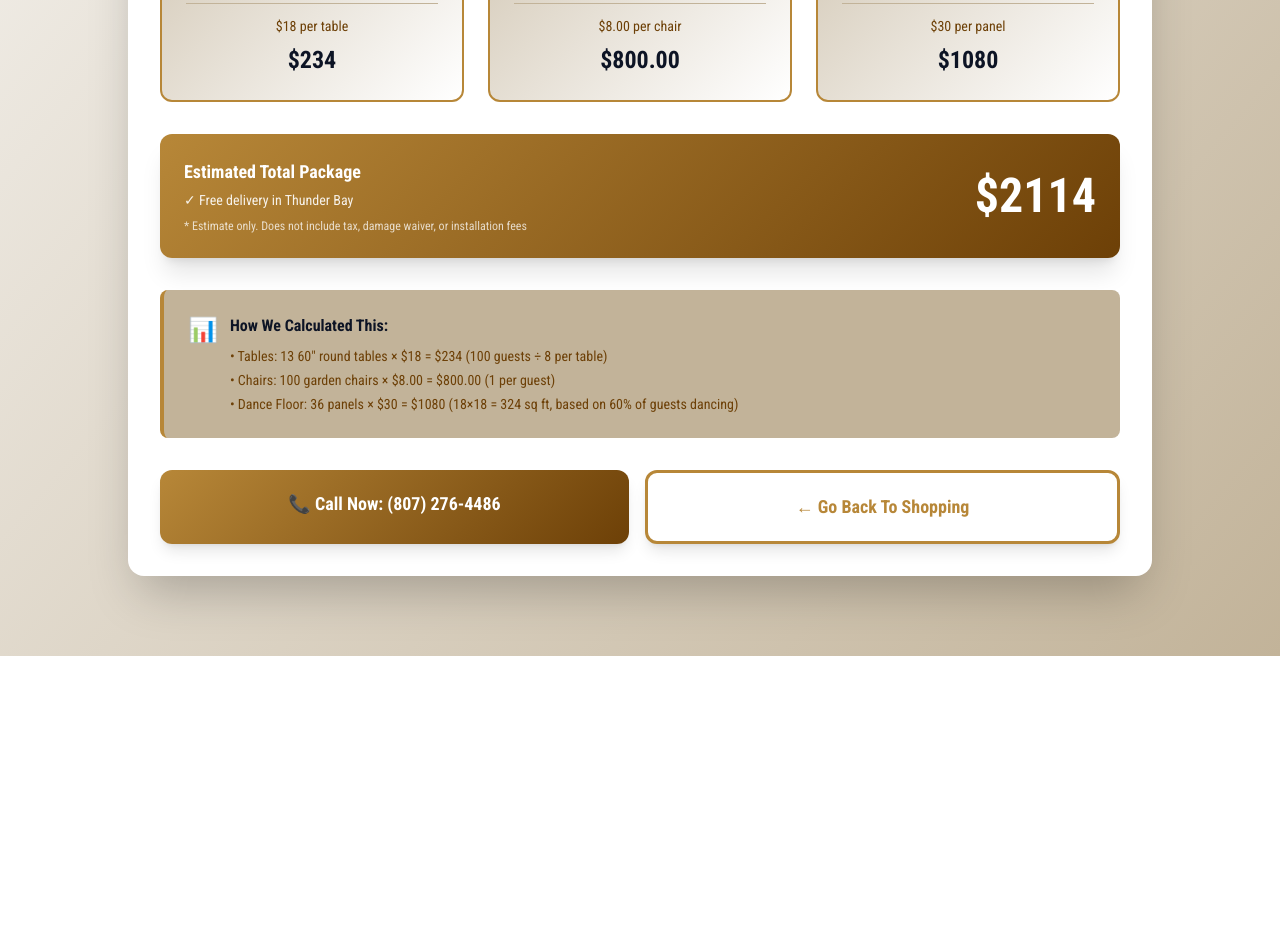
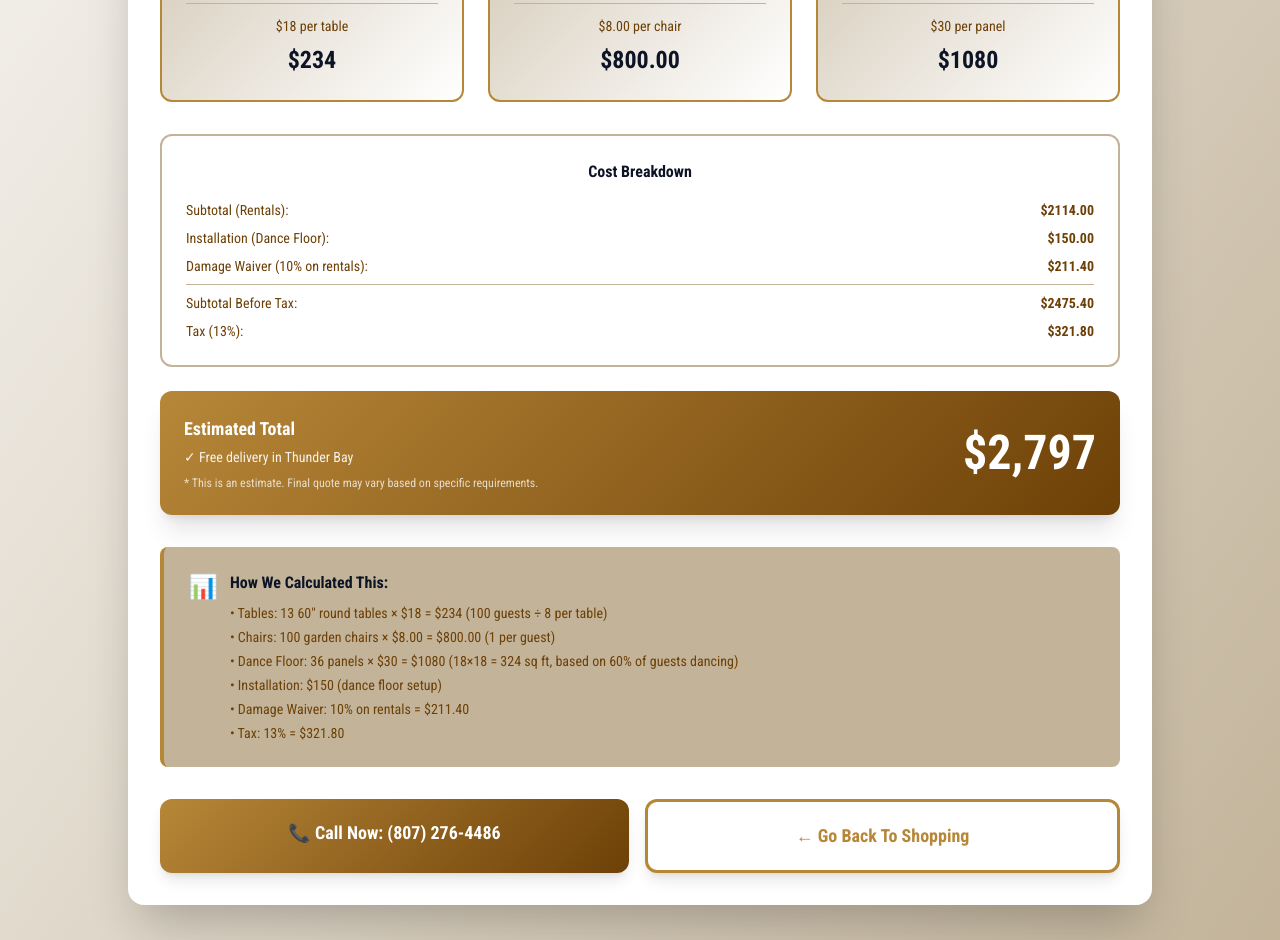
Before and after one commit to superioreventrentalstbay/rental-calculator, a plain HTML site: page index.html in a window 1280 px wide. Shown: the part 856-1796 px from the top of the page. Before the commit the page ends 1512 px from the top, so only its background shows below. Drawn offline with nearby package versions, Linux system fonts and the light colour scheme.

Commit message:
Update index.html

```diff
--- a/index.html
+++ b/index.html
@@ -233,15 +233,42 @@
                             </div>
                         </div>
 
+                        <!-- Cost Breakdown -->
+                        <div class="bg-white rounded-xl p-6 mb-6 border-2" style="border-color: #C2B399;">
+                            <h4 class="font-bold mb-4 text-center" style="color: #0D1425;">Cost Breakdown</h4>
+                            <div class="space-y-2 text-sm" style="color: #6D4007;">
+                                <div class="flex justify-between">
+                                    <span>Subtotal (Rentals):</span>
+                                    <span class="font-semibold" id="subtotal">$1,784.00</span>
+                                </div>
+                                <div class="flex justify-between" id="installationRow">
+                                    <span>Installation (Dance Floor):</span>
+                                    <span class="font-semibold">$150.00</span>
+                                </div>
+                                <div class="flex justify-between">
+                                    <span>Damage Waiver (10% on rentals):</span>
+                                    <span class="font-semibold" id="damageWaiver">$178.40</span>
+                                </div>
+                                <div class="flex justify-between border-t pt-2" style="border-color: #C2B399;">
+                                    <span>Subtotal Before Tax:</span>
+                                    <span class="font-semibold" id="beforeTax">$2,112.40</span>
+                                </div>
+                                <div class="flex justify-between">
+                                    <span>Tax (13%):</span>
+                                    <span class="font-semibold" id="tax">$274.61</span>
+                                </div>
+                            </div>
+                        </div>
+
                         <!-- Total Cost Banner -->
                         <div class="gradient-gold rounded-xl p-6 text-white shadow-xl">
                             <div class="flex flex-col md:flex-row justify-between items-center gap-4">
                                 <div class="text-center md:text-left">
-                                    <div class="text-lg font-semibold mb-1">Estimated Total Package</div>
+                                    <div class="text-lg font-semibold mb-1">Estimated Total</div>
                                     <div class="text-sm opacity-90">✓ Free delivery in Thunder Bay</div>
-                                    <div class="text-xs opacity-75 mt-2">* Estimate only. Does not include tax, damage waiver, or installation fees</div>
+                                    <div class="text-xs opacity-75 mt-2">* This is an estimate. Final quote may vary based on specific requirements.</div>
                                 </div>
-                                <div class="text-5xl font-bold" id="totalCost">$1,784</div>
+                                <div class="text-5xl font-bold" id="totalCost">$2,387</div>
                             </div>
                         </div>
                     </div>
@@ -310,8 +337,13 @@
         const chairImage = document.getElementById('chairImage');
         const danceFloorCard = document.getElementById('danceFloorCard');
         const resultsGrid = document.getElementById('resultsGrid');
+        const subtotalEl = document.getElementById('subtotal');
+        const damageWaiverEl = document.getElementById('damageWaiver');
+        const beforeTaxEl = document.getElementById('beforeTax');
+        const taxEl = document.getElementById('tax');
+        const installationRow = document.getElementById('installationRow');
 
-        // Pricing
+        // Pricing and rates
         const PRICES = {
             tables: {
                 round: 18,
@@ -323,8 +355,11 @@
             },
             danceFloor: {
                 panelPrice: 30,
-                panelSize: 9 // 3x3 ft = 9 sq ft per panel
-            }
+                panelSize: 9, // 3x3 ft = 9 sq ft per panel
+                installation: 150
+            },
+            taxRate: 0.13, // 13%
+            damageWaiverRate: 0.10 // 10%
         };
 
         function selectTableType(type) {
@@ -386,11 +421,13 @@
             if (include) {
                 document.getElementById('btnDanceYes').classList.add('active');
                 danceFloorCard.style.display = 'block';
+                installationRow.style.display = 'flex';
                 resultsGrid.classList.remove('md:grid-cols-2');
                 resultsGrid.classList.add('md:grid-cols-3');
             } else {
                 document.getElementById('btnDanceNo').classList.add('active');
                 danceFloorCard.style.display = 'none';
+                installationRow.style.display = 'none';
                 resultsGrid.classList.remove('md:grid-cols-3');
                 resultsGrid.classList.add('md:grid-cols-2');
             }
@@ -415,6 +452,7 @@
             let panels = 0;
             let danceFloorSize = '';
             let danceFloorArea = 0;
+            let installation = 0;
 
             if (includeDanceFloor) {
                 // Dance floor sizing and pricing (based on 60% of guests dancing, 5 sq ft per person)
@@ -423,21 +461,27 @@
                 if (dancersNeeded <= 144) {
                     danceFloorSize = "12×12";
                     danceFloorArea = 144;
-                    panels = 16; // 144 ÷ 9
+                    panels = 16;
                 } else if (dancersNeeded <= 225) {
                     danceFloorSize = "15×15";
                     danceFloorArea = 225;
-                    panels = 25; // 225 ÷ 9
+                    panels = 25;
                 } else {
                     danceFloorSize = "18×18";
                     danceFloorArea = 324;
-                    panels = 36; // 324 ÷ 9
+                    panels = 36;
                 }
 
                 danceFloorCost = panels * PRICES.danceFloor.panelPrice;
+                installation = PRICES.danceFloor.installation;
             }
 
-            const total = tableCostCalc + chairCostCalc + danceFloorCost;
+            // Calculate totals
+            const rentalSubtotal = tableCostCalc + chairCostCalc + danceFloorCost;
+            const damageWaiver = rentalSubtotal * PRICES.damageWaiverRate;
+            const beforeTax = rentalSubtotal + installation + damageWaiver;
+            const tax = beforeTax * PRICES.taxRate;
+            const total = beforeTax + tax;
 
             // Update table type display
             if (currentTableType === 'round') {
@@ -471,7 +515,12 @@
                 danceCost.textContent = `$${danceFloorCost}`;
             }
 
-            totalCost.textContent = `$${total.toFixed(2).replace(/\.00$/, '')}`;
+            // Update breakdown
+            subtotalEl.textContent = `$${rentalSubtotal.toFixed(2)}`;
+            damageWaiverEl.textContent = `$${damageWaiver.toFixed(2)}`;
+            beforeTaxEl.textContent = `$${beforeTax.toFixed(2)}`;
+            taxEl.textContent = `$${tax.toFixed(2)}`;
+            totalCost.textContent = `$${Math.round(total).toLocaleString()}`;
 
             // Update explanation
             const tableTypeText = currentTableType === 'round' ? '60" round tables' : '6ft rectangle tables';
@@ -485,8 +534,14 @@
             if (includeDanceFloor) {
                 explanationHTML += `
                     <div>• Dance Floor: ${panels} panels × $${PRICES.danceFloor.panelPrice} = $${danceFloorCost} (${danceFloorSize} = ${danceFloorArea} sq ft, based on 60% of guests dancing)</div>
+                    <div>• Installation: $${installation} (dance floor setup)</div>
                 `;
             }
+
+            explanationHTML += `
+                <div>• Damage Waiver: ${(PRICES.damageWaiverRate * 100).toFixed(0)}% on rentals = $${damageWaiver.toFixed(2)}</div>
+                <div>• Tax: ${(PRICES.taxRate * 100).toFixed(0)}% = $${tax.toFixed(2)}</div>
+            `;
 
             explanation.innerHTML = explanationHTML;
         }
```
